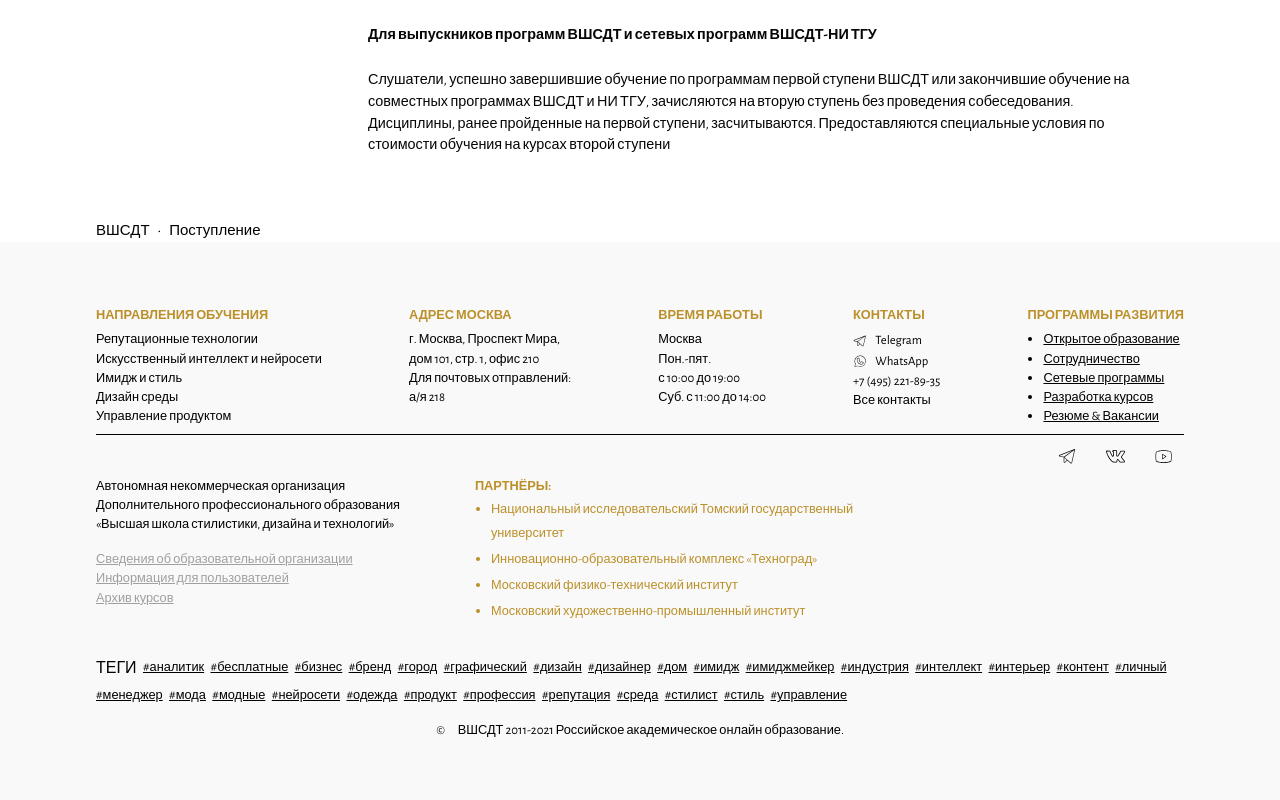
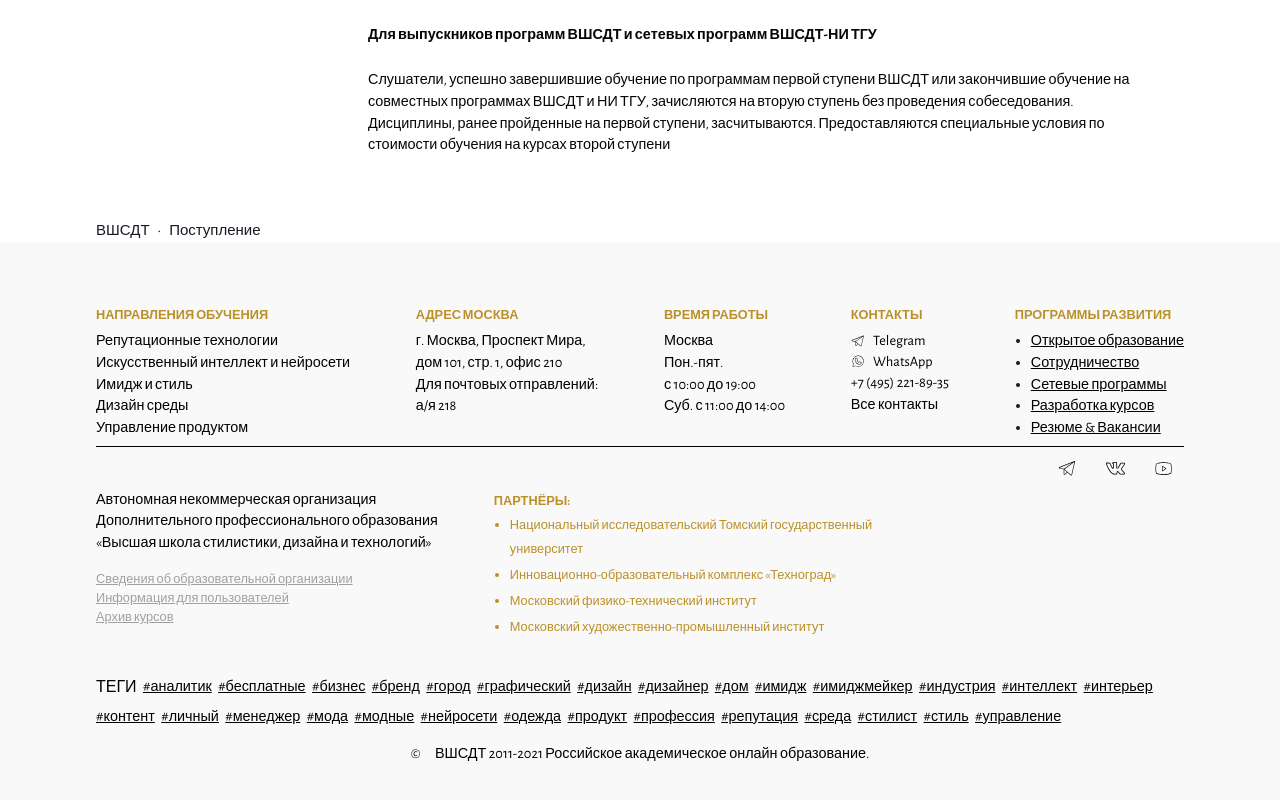
Before and after one commit to styleschool/styleschool.ru, a Next.js app: page /vshsdt/enrollment in a window 1280 px wide. Shown: the part 1964-2764 px from the top of the page. Built offline with nearby package versions, Linux system fonts and the light colour scheme.

Commit message:
banner, text size, link in card, stepper

```diff
--- a/src/components/address.tsx
+++ b/src/components/address.tsx
@@ -29,7 +29,7 @@
               <Text>Пн-Пт с 10:00 до 22:00 (мск)</Text>
               <Text>Сб с 10:00 до 18:00</Text>
             </Box>
-            <Box w={isMax959 ? '100%' : '40%'} h="10px" bg="blue"/>
+            <Box w={isMax959 ? '100%' : '40%'} h="10px" bg="Cblue"/>
           </Flex>
         </Flex>
       </Flex>
--- /dev/null
+++ b/src/components/banner.tsx
@@ -0,0 +1,11 @@
+import { memo } from "react";
+import Gallery from "./gallery";
+import Stepper from "./stepper"
+
+export default memo(function Banner(props: any) {
+    const { type, ...data } = props;
+    return(<>
+        { type === 'gallery' ? < Gallery {...data} /> : null }
+        { type === 'stepper' ? < Stepper {...data} /> : null }
+    </>);
+  })
--- a/src/components/education-card.tsx
+++ b/src/components/education-card.tsx
@@ -1,9 +1,10 @@
 
-import { Flex, VStack, HStack, Box, Text, useMediaQuery } from '@chakra-ui/react';
+import { Flex, VStack, HStack, Box, Text, useMediaQuery, Link } from '@chakra-ui/react';
 import { HoveredStyledLink } from './footer-link';
 import { PiPlayFill } from "react-icons/pi";
 import { IconProvider } from "./icon-provider";
 import { useRouter } from 'next/navigation'
+import NextLink from 'next/link'
 
 export default function EducationCard({tags, title, level, profession, document, link='#', key}: {tags: {href: string; text: string}[], title: string; level: string; profession: string; document?: string; key: any; link: string;}) {
   const [isMax628] = useMediaQuery('(max-width: 628px)');
@@ -18,7 +19,8 @@
             </HStack>
             : null
           }
-          <Text p="0rem 1rem" textStyle="h4" color="secondary">{title}</Text>
+          <Link as={NextLink} title="title" href={link}><Text p="0rem 1rem" textStyle="h4" color="secondary">{title}</Text></Link>
+
           <VStack align="left" p="1.5rem">
             <Text>Уровень: {level}</Text>
             <Text>Профессия: {profession}</Text>
--- a/src/components/footer-link.tsx
+++ b/src/components/footer-link.tsx
@@ -33,8 +33,8 @@
       sx: {
         textDecoration: 'underline',
         _hover: {
-          textDecorationColor: 'blue',
-          color: 'blue',
+          textDecorationColor: 'Cblue',
+          color: 'Cblue',
         }
       }
     }}/>)
--- a/src/components/gallery.tsx
+++ b/src/components/gallery.tsx
@@ -2,7 +2,7 @@
 import { memo } from "react"
 import Image from 'next/image';
 
-export const Gallery = memo(function Gallery(props: any) {
+export default memo(function Gallery(props: any) {
   const { data } = props;
   const [isMax1100] = useMediaQuery('(max-width: 1100px)')
   return (
--- a/src/components/page-grid.tsx
+++ b/src/components/page-grid.tsx
@@ -5,7 +5,7 @@
 import { TextContainer } from "./text-container";
 import { TextDescription } from "./text-description";
 import { PointList } from "./list-items";
-import { Gallery } from './gallery';
+import Banner from './banner';
 
 import {
   Breadcrumb,
@@ -69,7 +69,7 @@
 
       { points && points.length ? points.map((point: any, i:number) => <Box key={i}>
 
-        { point.banner && point.banner.type === 'gallery' ? <Gallery { ...point.banner }/> : point.banner ? <Box w="100%" h="10rem" bg="secondary" mb="sm" /> : null }
+        { point.banner && point.banner.type ? <Banner { ...point.banner }/> : point.banner ? <Box w="100%" h="10rem" bg="secondary" mb="sm" /> : null }
 
         { point.title || point.title2 || point.content || point.lists || point.button || point.details ?
           <Flex direction="column" w="100%"  p={title || title2 || description || details || tags || list ? isMax959 ? '2rem 2rem' : "3rem 6rem" : isMax959 ? '5rem 2rem 0rem' : '6rem 6rem 0rem'}>
--- /dev/null
+++ b/src/components/stepper.tsx
@@ -0,0 +1,48 @@
+
+import { Flex,
+  Text,
+  Box,
+  useMediaQuery,
+  Step,
+  StepDescription,
+  StepIcon,
+  StepIndicator,
+  StepNumber,
+  StepSeparator,
+  StepStatus,
+  StepTitle,
+  Stepper,
+  useSteps
+  } from '@chakra-ui/react'
+import { memo } from "react"
+
+export default memo(function Gallery(props: any) {
+  const { steps, active } = props;
+  const [isMax1100] = useMediaQuery('(max-width: 1100px)');
+  const { activeStep } = useSteps({
+    index: active,
+    count: steps.length,
+  });
+  return (
+      <Stepper index={active} colorScheme='red' height='100px' gap='0'>
+      {steps.map((step: {title: string; description: string;}, index:number) => (
+        <Step key={index}>
+          <StepIndicator>
+            <StepStatus
+              complete={<StepNumber />}
+              incomplete={<StepNumber />}
+              active={<StepNumber />}
+            />
+          </StepIndicator>
+
+          <Box flexShrink='0'>
+            <StepTitle>{step.title}</StepTitle>
+            <StepDescription>{step.description}</StepDescription>
+          </Box>
+
+          <StepSeparator />
+        </Step>
+      ))}
+    </Stepper>
+  )
+})
--- a/src/components/theme.tsx
+++ b/src/components/theme.tsx
@@ -7,6 +7,26 @@
   initialColorMode: 'light',
   useSystemColorMode: false,
   cssVarPrefix: 'vshsdt',
+}
+
+const stepperTheme = {
+  variants: {
+    active: {
+      indicator: {
+        borderRadius: 10,
+      },
+    },
+    complete: {
+      indicator: {
+        borderRadius: 10,
+      },
+    },
+    incomplete: {
+      indicator: {
+        borderRadius: 10,
+      },
+    },
+  }
 }
 
 const themeChakra = extendTheme({
@@ -43,8 +63,8 @@
     '2xs': "calc(0.5rem + 0.5vmax)",
     xs: "calc(0.75rem + 1vmax)",
     sm: 'calc(0.95rem + 1vmax)', //"0.875rem",
-    md: "calc(1rem + 0.5vmax)",
-    lg: "calc(1.5rem + 0.5vmax)",
+    md: "calc(1.25rem + 0.5vmax)",
+    lg: "calc(1.5rem + 0.6vmax)",
     xl: "calc(1.35rem + 0.8vmax)",
     "2xl": "calc(1.5rem + 0.5vmax)",
     "3xl": "calc(1.875rem + 0.5vmax)",
@@ -66,8 +86,8 @@
     darkBg: '#222222',
     primary: 'rgb(187,144,41)',  // gold
     secondary: 'rgb(125,1,1)', // red
-    gray: 'rgb(160, 160, 160)', // gray
-    blue: 'rgb(87,143,163)' // blue
+    Cgray: 'rgb(160, 160, 160)', // gray
+    Cblue: 'rgb(87,143,163)' // blue
   },
   space: { // единицы измерения для padding и margin
     4.5: '1.125rem',
@@ -78,7 +98,6 @@
   sizes: {
     'xs': '2rem',
     'sm': '3rem',
-
   },
   textStyles: {
     h1: {
@@ -205,7 +224,7 @@
     },
 
     footerText: {
-      fontSize: '3xs',
+      fontSize: '2xs',
       lineHeight: '1.5',
       fontWeight: 'regular',
       color: 'black',
@@ -220,7 +239,7 @@
       fontSize: '3xs',
       lineHeight: '1.5',
       fontWeight: 'regular',
-      color: 'gray',
+      color: 'Cgray',
     },
     body: {
       fontSize: 'xs',
@@ -232,7 +251,8 @@
   components: {
     ListItem: {
         fontSize: '0.6rem'
-    }
+    },
+    Stepper: stepperTheme
   }
 })
 
```
Also changed, not shown: src/app/education/style-consultant/page-data.json (+9 -1 lines), src/app/page.tsx (+6 -6 lines).
